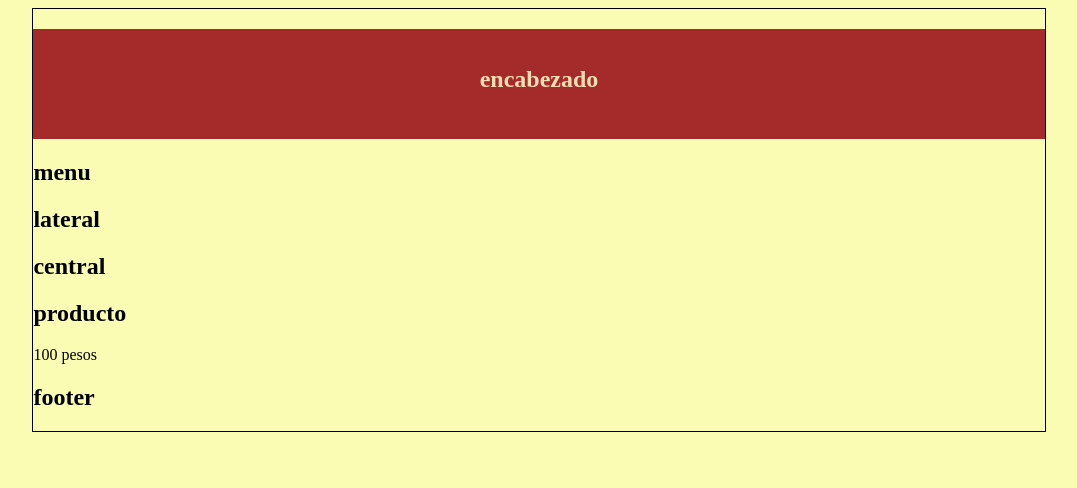
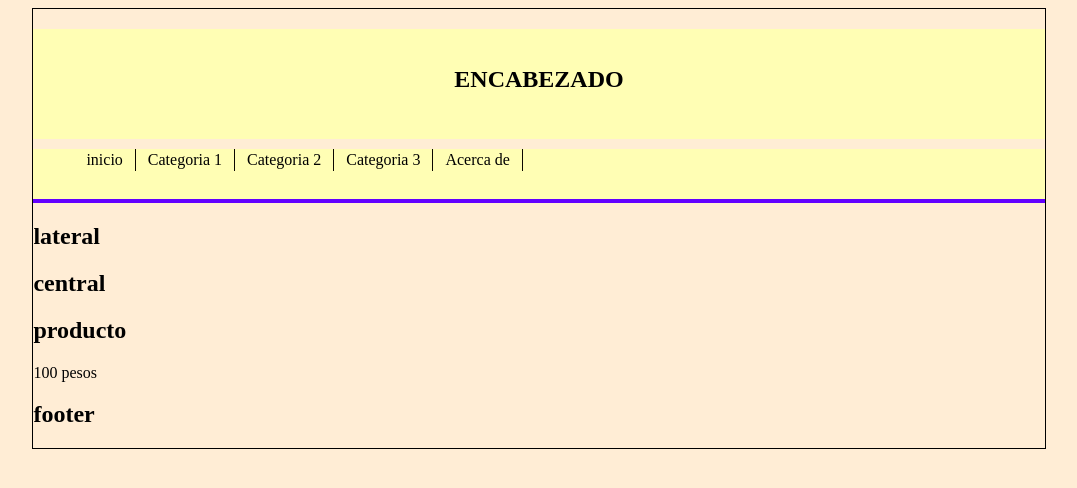
Before and after one commit to JulyNatalyRodriguezDiaz/PruebaPHP, a PHP site: page / in a window 1280 px wide. Shown: the top 488 px of the page, without its empty margins (101-1178 px from the left). Run offline with PHP 8.4, Linux system fonts and the light colour scheme.

Commit message:
Lo puse mas bonito

```diff
--- a/index.html
+++ b/index.html
@@ -14,14 +14,26 @@
     <div id="container">
         <header id="header">
 
-            <h2>encabezado</h2>
-
-
+            <h2>ENCABEZADO</h2>
         </header>
-
         <nav id="menu">
-            <h2>menu</h2>
-
+            <ul>
+                <li>
+                    <a href="#">inicio</a>
+                </li>
+                <li>
+                    <a href="#">Categoria 1</a>
+                </li>
+                <li>
+                    <a href="#">Categoria 2</a>
+                </li>
+                <li>
+                    <a href="#">Categoria 3</a>
+                </li>
+                <li>
+                    <a href="#">Acerca de</a>
+                </li>
+            </ul>
         </nav>
 
         <div id="content">
--- a/style.css
+++ b/style.css
@@ -5,7 +5,7 @@ carpeta style.css
     padding: 0px;
 }
 body{
-    background-color: rgb(250, 252, 180);
+    background-color: rgb(255, 237, 213);
 }
 
 #container{
@@ -16,9 +16,45 @@ body{
 
 #header{
     height: 110px;
-    background-color: brown;
-    color: wheat;
+    background-color: rgb(255, 254, 180);
+    color: rgb(0, 0, 0);
     text-align: center;
     line-height: 100px;
 
 }
+
+#menu{
+
+    background-color: rgb(255, 254, 180);
+    color: rgb(0, 0, 0);
+    height: 50px;
+    border-bottom: 4px solid rgb(98, 0, 255);
+
+}
+
+#menu ul{
+    list-style: none;
+    text-decoration: none;
+    margin: 10px auto;
+    margin-left: 1px;
+
+
+}
+
+#menu ul li{
+    line-height: 22px;
+    float: left;
+    border-right: 1px solid rgb(12, 8, 0);
+}
+
+#menu a{
+    display: block;
+    color: rgb(0, 0, 0);
+    text-decoration: none;
+    padding-left: 12px;
+    padding-right: 12px;
+}
+
+#menu a:hover{
+    background: rgb(255, 217, 0);
+}
```
